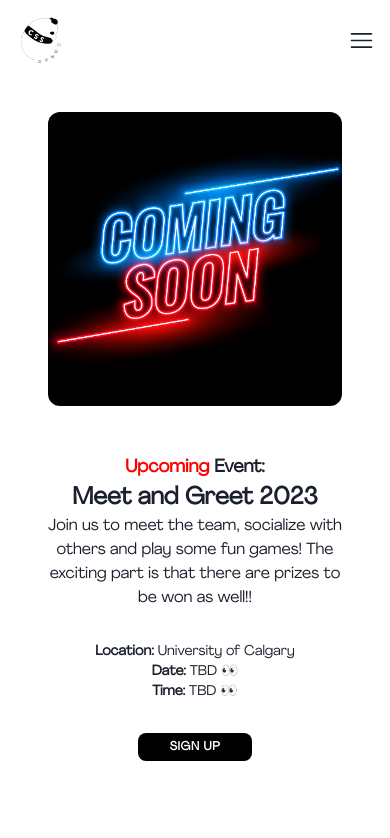
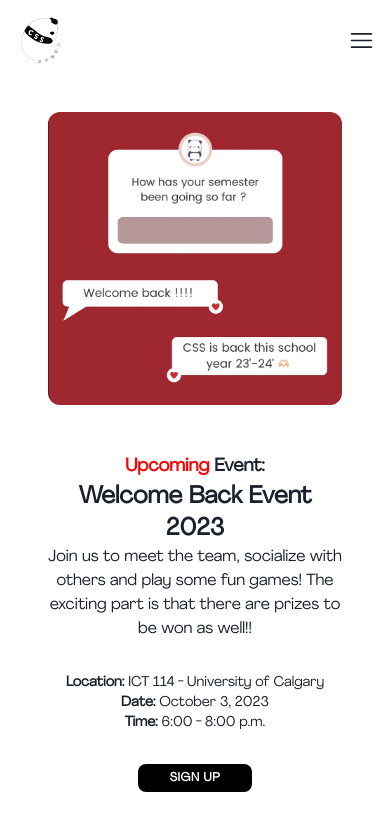
Before and after one commit to allennguyen01/UCalgary-CSS, a React (Vite) app: page /events in a window 390 px wide. Shown: the top 838 px of the page. Built offline with nearby package versions, Linux system fonts and the light colour scheme.

Commit message:
Update Ethan to team, IG link,  welcome back event

```diff
--- a/src/components/ContactIcons.jsx
+++ b/src/components/ContactIcons.jsx
@@ -9,7 +9,7 @@ export default function ContactIcons() {
   const contactLinks = [
     {
       name: "Instagram",
-      href: "https://instagram.com/css.ucalgary/",
+      href: "https://www.instagram.com/ucalgary.css/",
       icon: <BsInstagram className={iconSizes} />,
     },
     {
--- a/src/pages/AboutUs.jsx
+++ b/src/pages/AboutUs.jsx
@@ -5,6 +5,8 @@ import JoyceHeadshot from "../assets/images/meet-the-team/Joyce.jpg";
 import KerryHeadshot from "../assets/images/meet-the-team/Kerry.jpg";
 import ReneeHeadshot from "../assets/images/meet-the-team/Renee.jpg";
 import StephHeadshot from "../assets/images/meet-the-team/Steph.jpg";
+import EthanHeadshot from "../assets/images/meet-the-team/Ethan.jpg";
+
 import {
   Card,
   CardBody,
@@ -68,6 +70,13 @@ export default function AboutUs() {
       position: "VP Events",
       description:
         "Hi! I’m Renee and I am in my fourth year of a combined degree in Psychology and Piano Performance. My favourite part of being an executive in CSS has been the events and making new connections with students from so many diverse backgrounds!",
+    },
+    {
+      name: "Ethan Do",
+      photo: EthanHeadshot,
+      position: "Jr Vp Marketing",
+      description:
+        "Hi! My name is Ethan and I am the Jr VP of Marketing. I am a first year studying Linguistics, I can’t wait to meet so many new people! I joined CSS so I could meet other likeminded people as well as share Chinese culture with other students! It is really fulfilling seeing other people enjoy the Chinese culture as well as events we host!",
     },
   ];
 
--- a/src/pages/Events.jsx
+++ b/src/pages/Events.jsx
@@ -1,4 +1,6 @@
-import comingSoon from "../assets/images/upcoming-events/coming-soon.jpg";
+// import comingSoon from "../assets/images/upcoming-events/coming-soon.jpg";
+import WelcomeBack2023 from "../assets/images/upcoming-events/welcome-back-2023.png";
+
 import YearEndParty2022 from "../assets/images/events-diary/year-end-party-2022.jpg";
 import YearEndParty2023 from "../assets/images/events-diary/year-end-party-2023.jpg";
 import OctopusFridayGames from "../assets/images/events-diary/octopus-games.jpg";
@@ -72,10 +74,13 @@ const events = [
 
 export default function Events() {
   return (
-    <div className="flex flex-col gap-20 m-8">
-      <section className="flex flex-col lg:flex-row flex-auto gap-4 lg:gap-8 items-center justify-center">
+    <main className="flex flex-col gap-20 m-8">
+      <section
+        id="upcoming-event"
+        className="flex flex-col lg:flex-row flex-auto gap-4 lg:gap-8 items-center justify-evenly"
+      >
         <img
-          src={comingSoon}
+          src={WelcomeBack2023}
           alt="New Event Poster"
           className="rounded-xl lg:max-w-xl"
         />
@@ -85,9 +90,9 @@ export default function Events() {
               <span className="text-red">Upcoming</span> Event:
             </p>
             <h1 className="text-2xl lg:text-4xl font-bold">
-              Meet and Greet 2023
+              Welcome Back Event 2023
             </h1>
-            <p className="lg:text-lg">
+            <p className="lg:text-lg max-w-lg">
               Join us to meet the team, socialize with others and play some fun
               games! The exciting part is that there are prizes to be won as
               well!!
@@ -96,13 +101,11 @@ export default function Events() {
 
           <div className="my-8 lg:my-16 text-sm lg:text-lg">
             <p>
-              <strong>Location:</strong> University of Calgary
-            </p>
-            <p>
-              <strong>Date:</strong> TBD 👀
-            </p>
-            <p>
-              <strong>Time:</strong> TBD 👀
+              <strong>Location:</strong> ICT 114 - University of Calgary
+              <br />
+              <strong>Date:</strong> October 3, 2023
+              <br />
+              <strong>Time:</strong> 6:00 - 8:00 p.m.
             </p>
           </div>
 
@@ -122,7 +125,7 @@ export default function Events() {
           ))}
         </div>
       </section>
-    </div>
+    </main>
   );
 }
 
```
Also changed, not shown: src/assets/images/meet-the-team/Ethan.jpg (added), src/assets/images/upcoming-events/welcome-back-2023.png (added).
